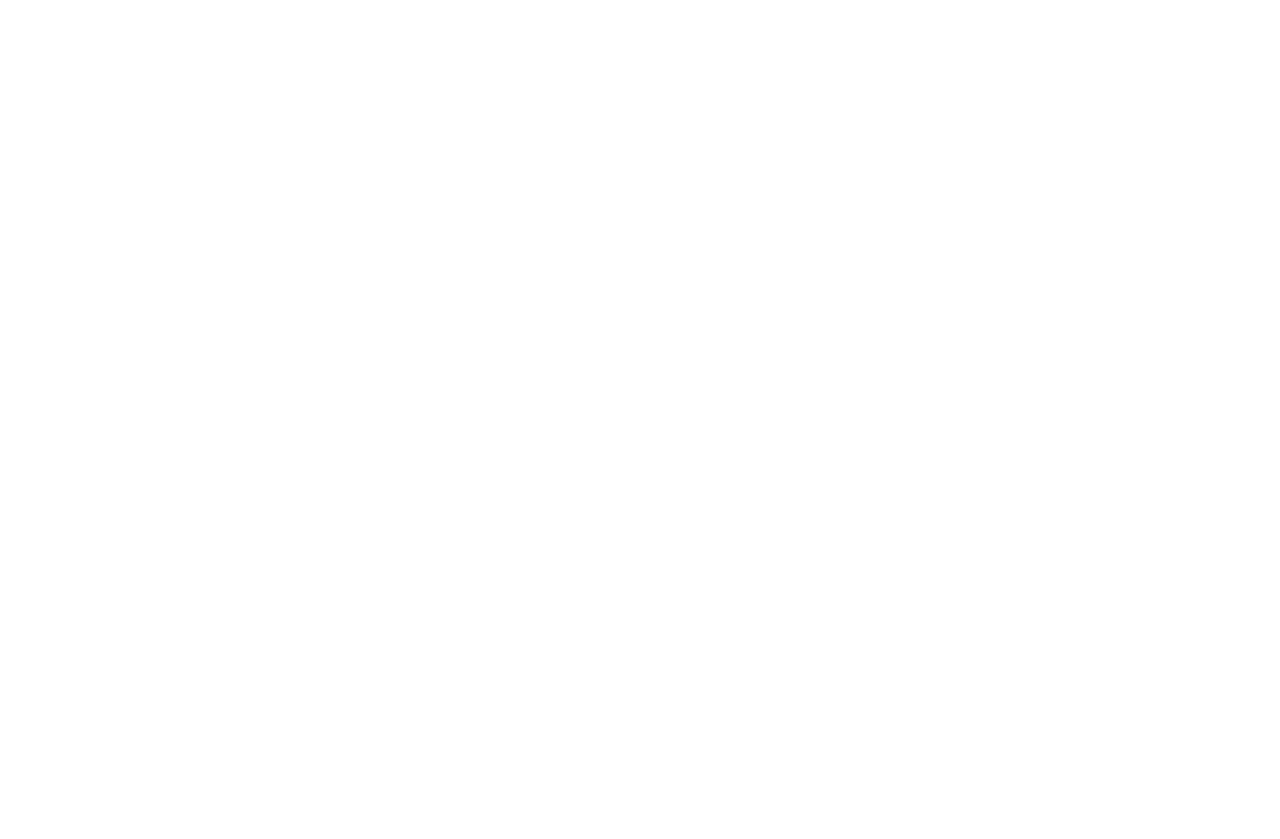
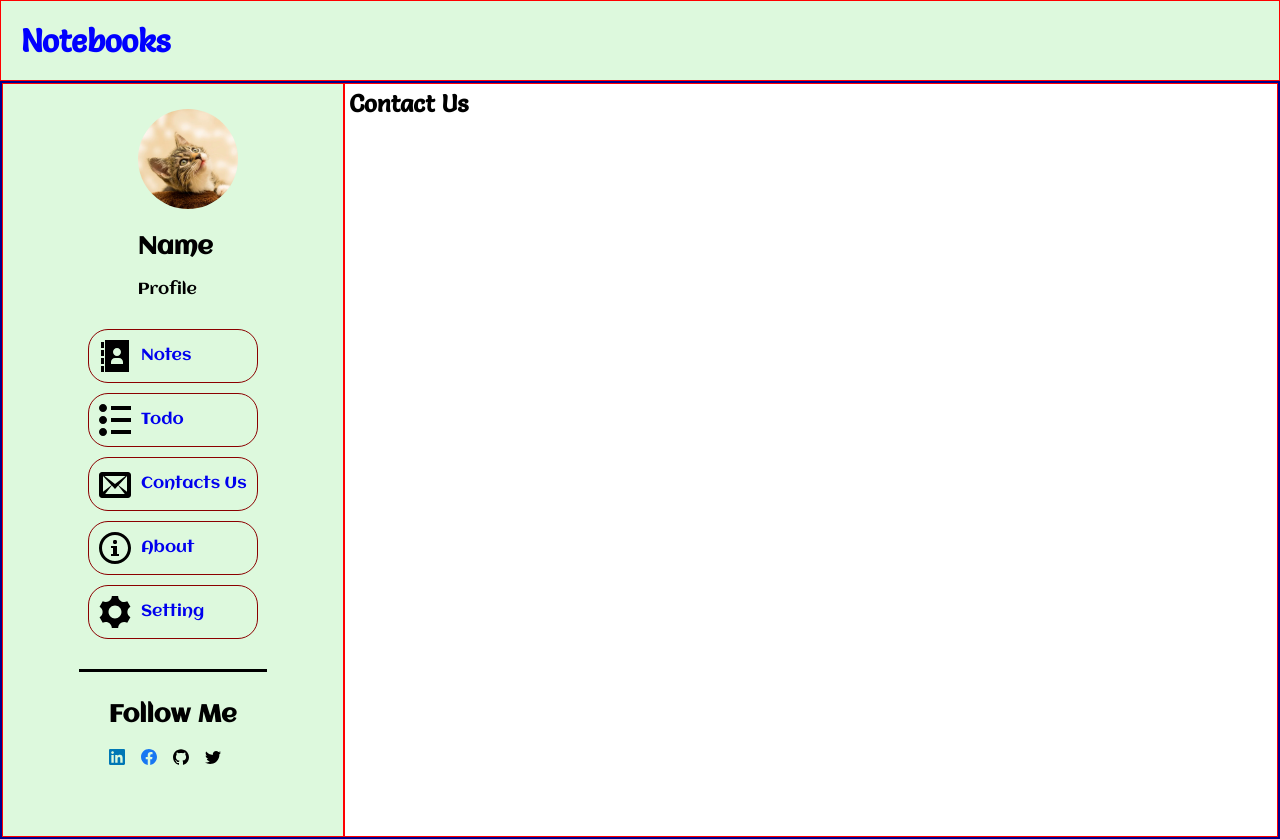
Before and after one commit to Stifec/ToDo, a plain HTML site: page contactUs.html in a window 1280 px wide. Before the commit the page ends 800 px from the top, so only its background shows below. Drawn offline with Linux system fonts and the light colour scheme.

```diff
--- a/contactUs.html
+++ b/contactUs.html
@@ -2,9 +2,99 @@
 <html lang="en">
 <head>
     <meta charset="UTF-8">
-    <title>Title</title>
+    <meta name="viewport" content="width=device-width, initial-scale=1.0">
+    <title>Notebooks</title>
+    <link rel=icon href=./images/favicon-32x32.png sizes="32x32" type="image/png">
+    <link rel="stylesheet" href="styles.css">
 </head>
 <body>
+<header class="header">
+    <h1>Notebooks</h1>
+
+</header>
+<main>
+    <aside class="profile">
+        <!--        <section >-->
+        <div class="info-me">
+            <img class="avatar" src="./images/kolenok.jpg" alt="avatar">
+            <h2 class="name">Name</h2>
+            <span>Profile</span>
+        </div>
+        <nav class="menu">
+            <ul>
+                <li class="item-menu">
+                    <a href="notes.html">
+                        <svg>
+                            <use href="images/1symbol-defs.svg#icon-address-book">linkedin</use>
+                        </svg>Notes
+                    </a>
+                </li>
+                <li class="item-menu">
+                    <a href="todo.html">
+                        <svg>
+                            <use href="images/1symbol-defs.svg#icon-list2">linkedin</use>
+                        </svg>Todo
+                    </a>
+                </li>
+                <li class="item-menu">
+                    <a href="contactUs.html">
+                        <svg>
+                            <use href="images/1symbol-defs.svg#icon-envelop">linkedin</use>
+                        </svg>Contacts Us
+                    </a>
+                </li>
+                <li class="item-menu">
+                    <a href="about.html">
+                        <svg>
+                            <use href="images/1symbol-defs.svg#icon-info">linkedin</use>
+                        </svg>About
+                    </a>
+                </li>
+                <li class="item-menu"><a href="notes.html"><svg>
+                    <use href="images/1symbol-defs.svg#icon-cog">linkedin</use>
+                </svg>Setting</a></li>
+            </ul>
+        </nav>
+        <div class="follow">
+            <h2>Follow Me</h2>
+            <div class="icon">
+
+                <svg>
+                    <use href="images/symbol-defs.svg#icon-linkedin">linkedin</use>
+                </svg>
+                <svg>
+                    <use href="images/symbol-defs.svg#icon-facebook1">facebook</use>
+                </svg>
+                <svg>
+                    <use href="images/symbol-defs.svg#icon-github">github</use>
+                </svg>
+                <svg>
+                    <use href="images/symbol-defs.svg#icon-twitter">twitter</use>
+                </svg>
+
+            </div>
+
+
+        </div>
+        <!--    </section>-->
+    </aside>
+
+    <section class="dashboard">
+
+        <h2>Contact Us</h2>
+    </section>
+
+
+
+
+
+
+</main>
+<footer>
+    <div>
+
+    </div>
+</footer>
 
 </body>
 </html>
--- a/styles.css
+++ b/styles.css
@@ -163,7 +163,7 @@ svg{
 }
 
 
-/*    =====================    TODO =========================*/
+/*    ===================== TO DO =================================== */
 
 .btn-todo-edit{
     margin: 20px 0;
```
Also changed, not shown: about.html (+91 -1 lines), index.html (added, +31 -0 lines), notes.html (+5 -5 lines), todo.html (+6 -6 lines), images/avatar_1.png (added).
